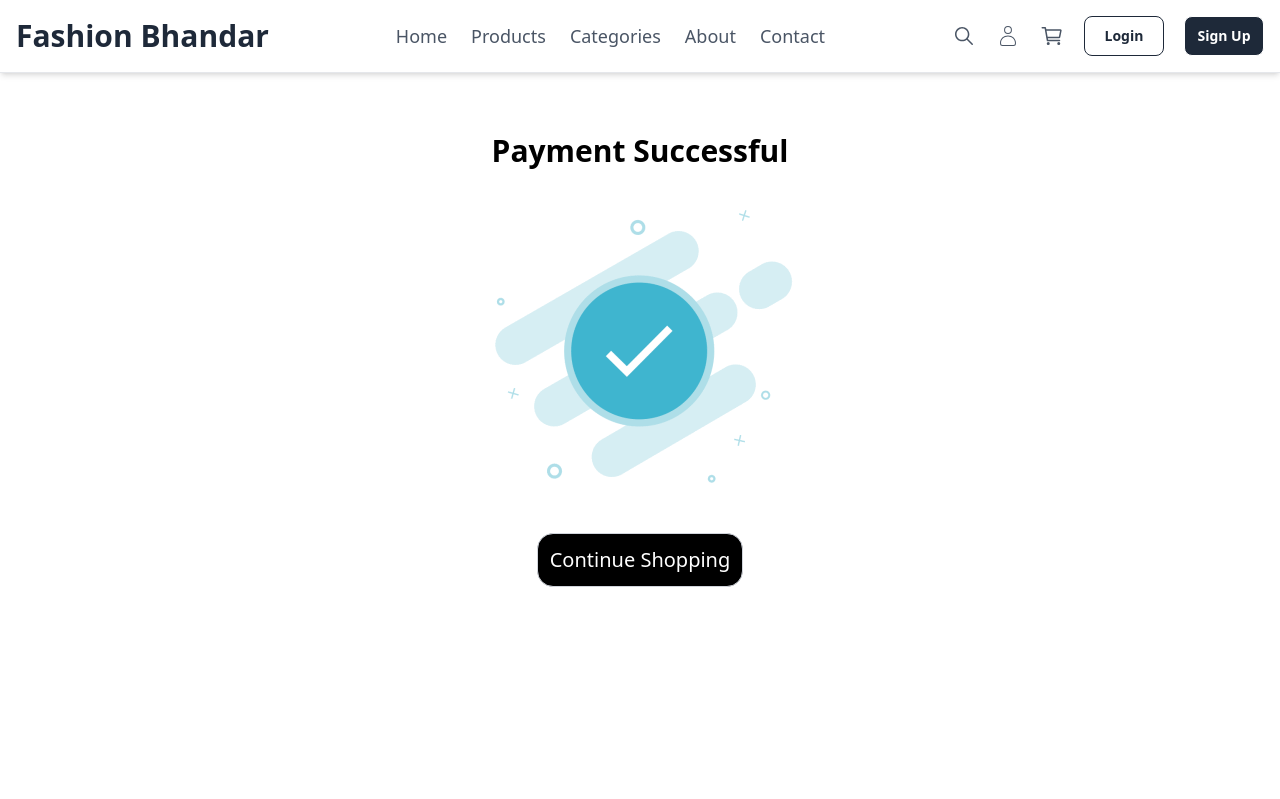
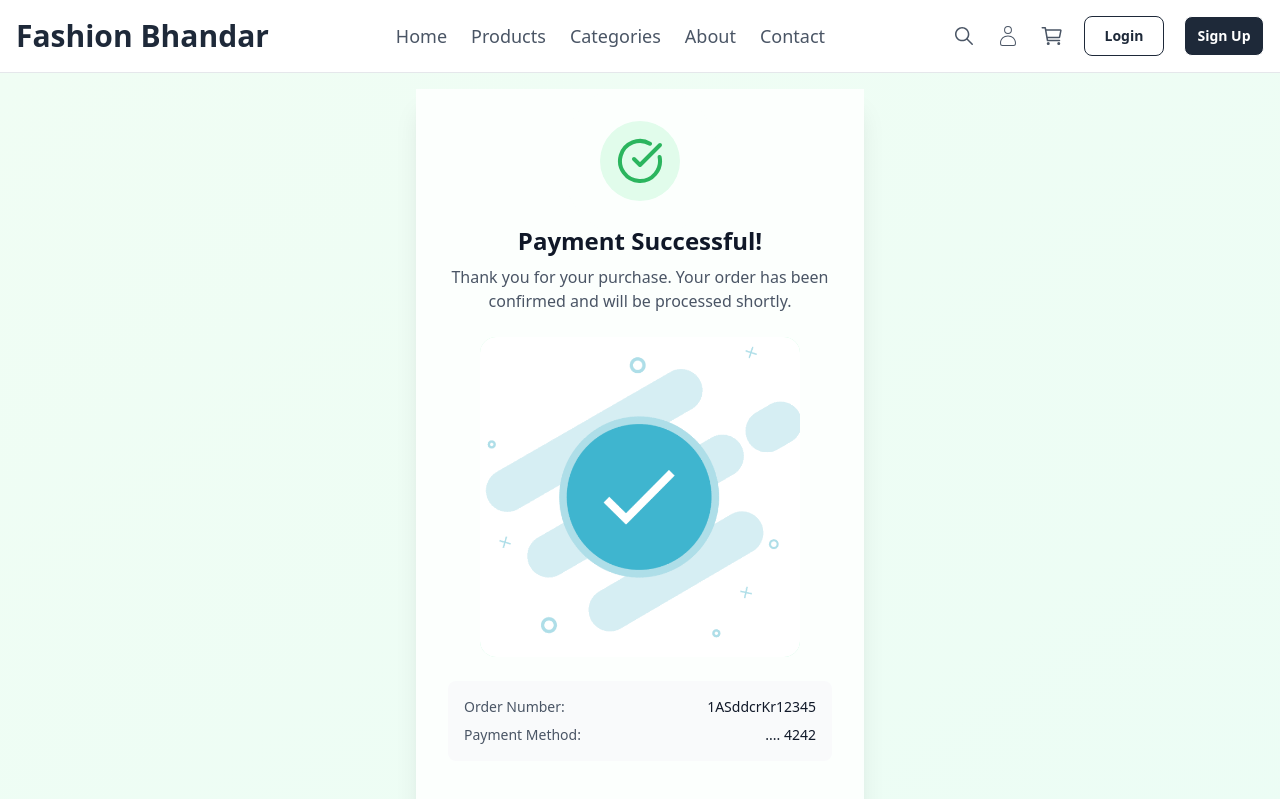
Before and after one commit to crarun9740/E-CommerceWeb, a React (Vite) app: page /success in a window 1280 px wide. Shown: the top 799 px of the page. Built offline with nearby package versions, Linux system fonts and the light colour scheme.

Commit message:
succes page enhanced

```diff
--- a/src/Components/Success.jsx
+++ b/src/Components/Success.jsx
@@ -1,23 +1,90 @@
 import { Link } from "react-router-dom";
+import { CheckCircle, ShoppingBag } from "lucide-react";
+import Product from "../Components/Product";
+import {
+  Accecories,
+  beauty,
+  footwear,
+  homedecor,
+  mens,
+  mobiles,
+  toys,
+  womens,
+} from "../data/info";
+
+const product = [
+  ...Accecories,
+  ...beauty,
+  ...mens,
+  ...womens,
+  ...homedecor,
+  ...footwear,
+  ...mobiles,
+  ...toys,
+];
 
 export default function Success() {
   return (
-    <div className="mt-15 flex flex-col overflow-hidden gap-8 items-center justify-center">
-      <h1 className="text-3xl font-bold">Payment Successful</h1>
+    <div className="min-h-screen bg-gradient-to-br from-green-50 to-emerald-50 flex items-center justify-center p-4">
+      <div className="w-full max-w-md mx-auto shadow-xl border-0 bg-white/80 backdrop-blur-sm">
+        <div className="p-8 text-center space-y-6">
+          {/* Success Icon */}
+          <div className="flex justify-center">
+            <div className="relative">
+              <div className="w-20 h-20 bg-green-100 rounded-full flex items-center justify-center animate-pulse">
+                <CheckCircle className="w-12 h-12 text-green-600" />
+              </div>
+              <div className="absolute inset-0 w-20 h-20 bg-green-200 rounded-full animate-ping opacity-20"></div>
+            </div>
+          </div>
 
-      <div className="w-[400px] h-[300px]">
-        <img
-          src="/assets/payment-2.gif"
-          alt="Payment Successful"
-          className="w-full h-full"
-        />
+          <div className="space-y-2">
+            <h1 className="text-2xl font-bold text-gray-900">
+              Payment Successful!
+            </h1>
+            <p className="text-gray-600">
+              Thank you for your purchase. Your order has been confirmed and
+              will be processed shortly.
+            </p>
+          </div>
+          {/* Payment Animation/Image */}
+          <div className="w-full max-w-xs mx-auto">
+            <div className="aspect-square bg-gradient-to-br from-green-100 to-emerald-100 rounded-2xl flex items-center justify-center overflow-hidden">
+              <img
+                src="/assets/payment-2.gif"
+                alt="Payment Successful Animation"
+                className="w-full h-full object-cover rounded-2xl"
+              />
+            </div>
+          </div>
+
+          <div className="bg-gray-50 rounded-lg p-4 space-y-2">
+            <div className="flex justify-between text-sm">
+              <span className="text-gray-600">Order Number:</span>
+              <span className="font-medium text-gray-900">
+                1ASddcrKr{product.id || 12345}
+              </span>
+            </div>
+            <div className="flex justify-between text-sm">
+              <span className="text-gray-600">Payment Method:</span>
+              <span className="font-medium text-gray-900">.... 4242</span>
+            </div>
+          </div>
+
+          <div className="space-y-3 pt-4 flex justify-center">
+            <Link to="/products">
+              <button className="border-1 cursor-pointer flex items-center gap-2 justify-center border-gray-300 bg-black text-white p-3 rounded-2xl hover:bg-gray-700">
+                <ShoppingBag />
+                Continue Shopping
+              </button>
+            </Link>
+          </div>
+
+          <p className="text-xs text-gray-500 pt-4">
+            A confirmation email has been sent to your registered email address.
+          </p>
+        </div>
       </div>
-      <Link
-        to="/"
-        className="text-xl border-1 border-gray-300 bg-black text-white p-3 rounded-2xl hover:bg-gray-600 transition active:border-2"
-      >
-        Continue Shopping
-      </Link>
     </div>
   );
 }
```
